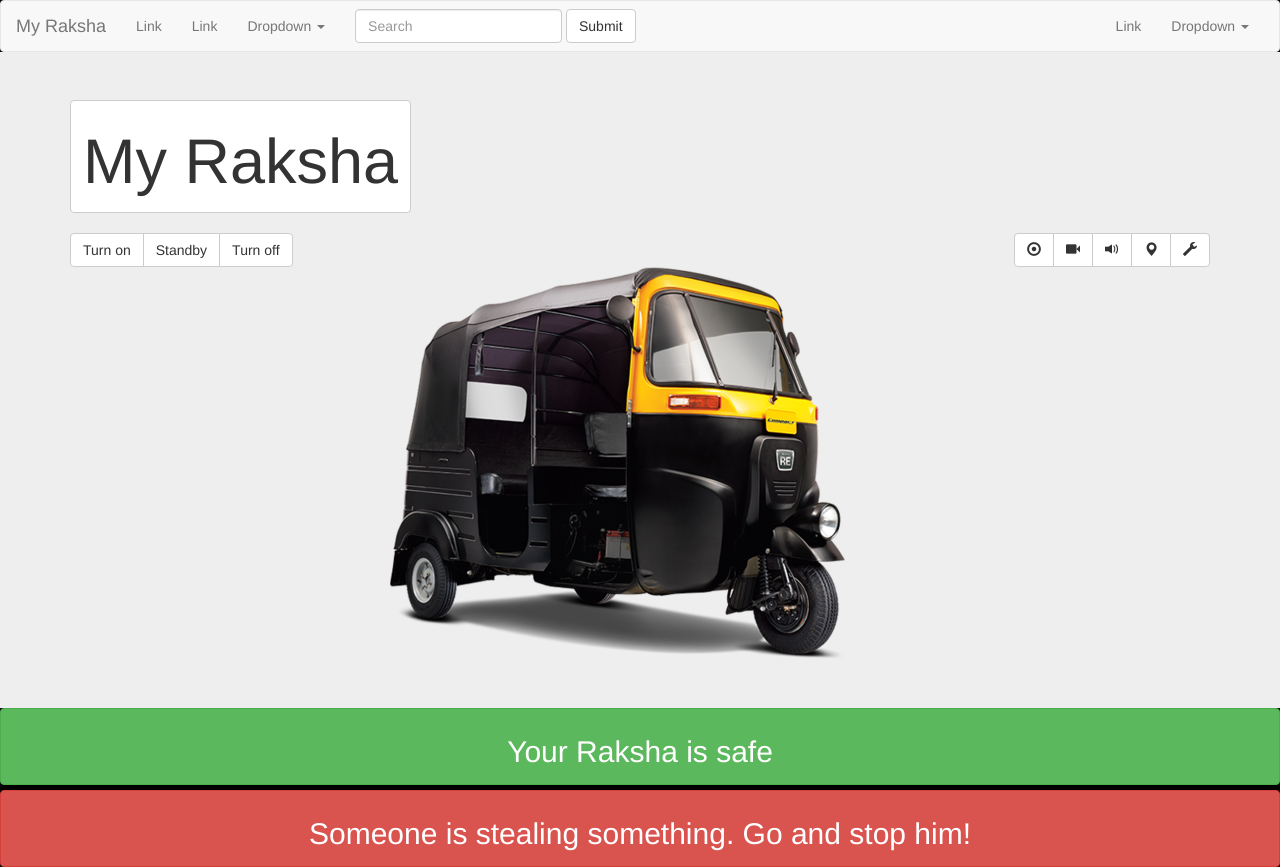
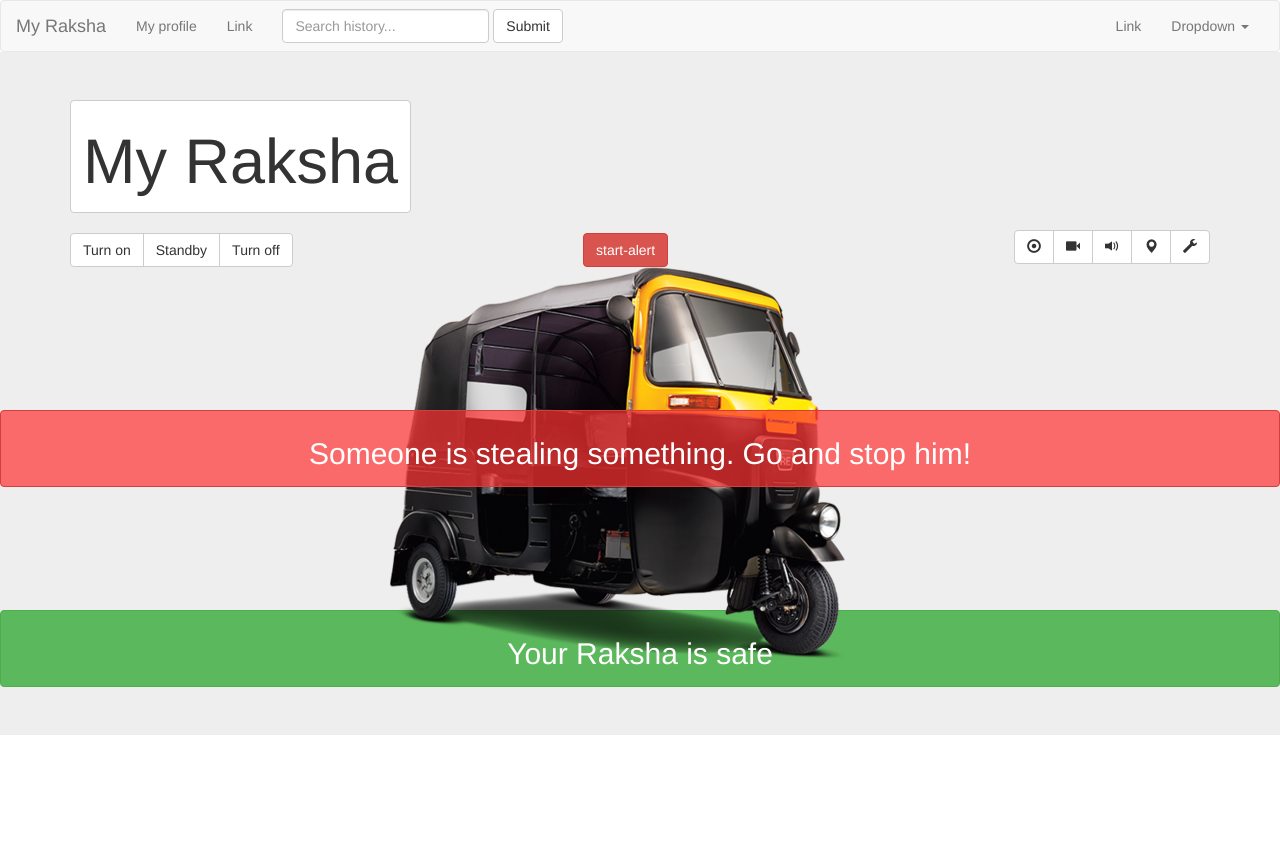
Before and after one commit to Ermias-hub/My-Raksha, a plain HTML site: page index.html in a window 1280 px wide. After the commit the page ends 800 px from the top, so only its background shows below. Drawn offline with nearby package versions, Linux system fonts and the light colour scheme.

Commit message:
files added

```diff
--- a/index.html
+++ b/index.html
@@ -6,8 +6,8 @@
     <meta http-equiv="X-UA-Compatible" content="ie=edge">
     <title>My Raksha</title>
     <link rel="stylesheet" href="https://stackpath.bootstrapcdn.com/bootstrap/3.4.1/css/bootstrap.min.css">
-    <link rel="icon" href="images/raksha-background.png">
-    <link rel="stylesheet" href="style.css">
+    <link rel="icon" href="assets/images/raksha-background.png">
+    <link rel="stylesheet" href="styles/style.css">
 </head>
 <body>
     <nav class="navbar navbar-default">
@@ -17,24 +17,12 @@
           </div>
           <div class="collapse navbar-collapse" id="bs-example-navbar-collapse-1">
             <ul class="nav navbar-nav">
-              <li ><a href="#">Link <span class="sr-only">(current)</span></a></li>
+              <li ><a href="#">My profile <span class="sr-only">(current)</span></a></li>
               <li><a href="#">Link</a></li>
-              <li class="dropdown">
-                <a href="#" class="dropdown-toggle" data-toggle="dropdown" role="button" aria-haspopup="true" aria-expanded="false">Dropdown <span class="caret"></span></a>
-                <ul class="dropdown-menu">
-                  <li><a href="#">Action</a></li>
-                  <li><a href="#">Another action</a></li>
-                  <li><a href="#">Something else here</a></li>
-                  <li role="separator" class="divider"></li>
-                  <li><a href="#">Separated link</a></li>
-                  <li role="separator" class="divider"></li>
-                  <li><a href="#">One more separated link</a></li>
-                </ul>
-              </li>
             </ul>
             <form class="navbar-form navbar-left">
               <div class="form-group">
-                <input type="text" class="form-control" placeholder="Search">
+                <input type="text" class="form-control" placeholder="Search history...">
               </div>
               <button type="submit" class="btn btn-default">Submit</button>
             </form>
@@ -64,7 +52,10 @@
                 <button type="button" class="btn btn-default">Standby</button>
                 <button type="button" class="btn btn-default">Turn off</button>
             </div>
-            <div class="btn-group righ-btn" role="group" style="float: right;">
+            <div class="start-alert">
+              <button type="button" class="btn btn-danger">start-alert</button>
+            </div>
+            <div class="btn-group right-btn" role="group" style="float: right;">
                 <button type="button" class="btn btn-default"><span class="glyphicon glyphicon-record"></button>
                 <button type="button" class="btn btn-default"><span class="glyphicon glyphicon-facetime-video"></button>
                 <button type="button" class="btn btn-default"><span class="glyphicon glyphicon-volume-up"></button>
@@ -73,9 +64,11 @@
             </div>
 
         </div>
-        <center><img src="assets/images/raksha-background.png" alt="raksha-background"></center>
+        <div>
+          <center><img src="assets/images/raksha-background.png" alt="raksha-background"></center>
+          <button type="button" class="btn btn-danger btn-block"id="btn-danger"><h2>Someone is stealing something. Go and stop him!</h2></button>
+          <button type="button" class="btn btn-success btn-block" id="btn-success"><h2>Your Raksha is safe</h2></button>
+        </div>
     </div>
-    <button type="button" class="btn btn-success btn-block" id="eru"><h2>Your Raksha is safe</h2></button>
-    <button type="button" class="btn btn-danger btn-block"><h2>Someone is stealing something. Go and stop him!</h2></button>
 </body>
 </html>
--- a/style.css
+++ b/styles/style.css
@@ -3,7 +3,7 @@
     padding: 0px;
 }
 body{
-    background-color: #000;
+
     margin: 0px;
     padding: 0px;
     float: center;
@@ -11,9 +11,23 @@ body{
 .navbar-default{
     float: center;
 }
+.start-alert{
+    margin: 0% 45% 0% 45%;
+}
+.right-btn{
+    margin: -37px 0px 0px 0px;
+}
 .btn-block{
     margin-top: -30px;
     cursor: pointer;
+}
+#btn-danger{
+    margin-top: -250px;
+    position: absolute;
+    background-color: rgba(255, 51, 51,0.7);
+}
+#btn-success{
+    margin-top: -50px;
 }
 @media only screen and (max-width: 640px){
     .navbar-default, .jumbotron, .btn-block{
```
